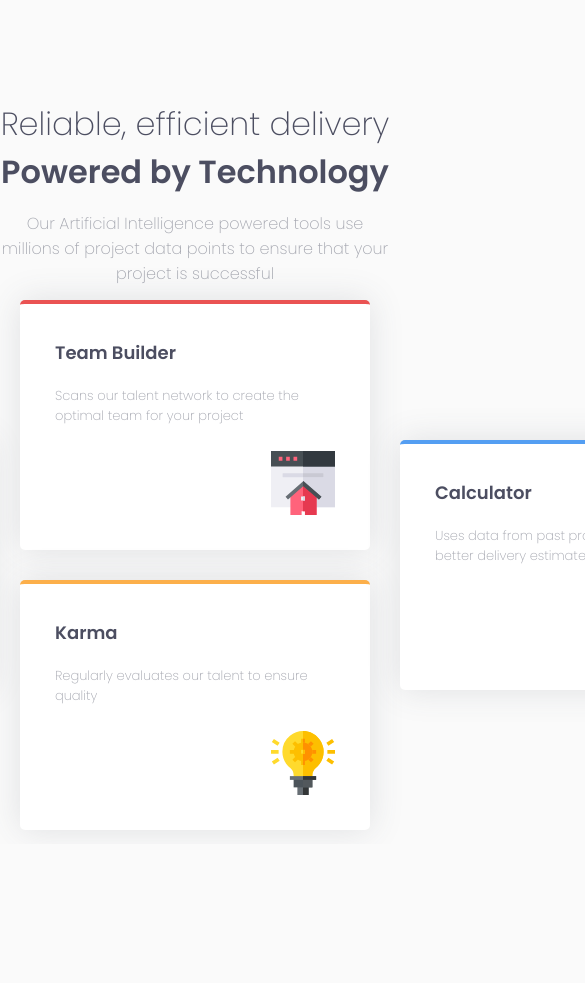
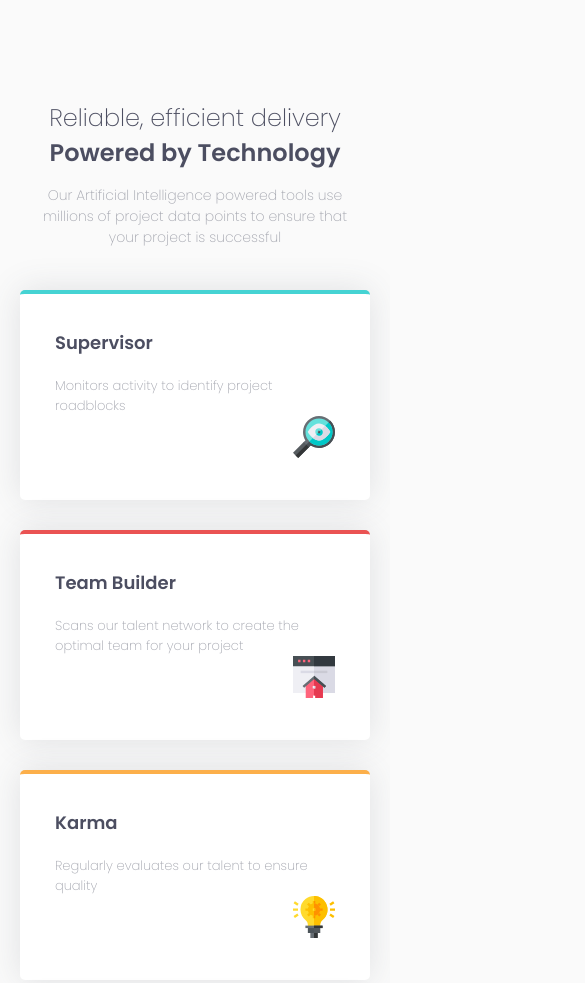
Before and after one commit to PA-frontend-mentor/challenge-08, a plain HTML site: page index.html in a window 390 px wide. Shown: the top 983 px of the page, 585 px wide, since content can reach past the window. Before the commit the page ends 844 px from the top, so only its background shows below. Drawn offline with Linux system fonts and the light colour scheme.

Commit message:
[ADD] phone version

```diff
--- a/style.scss
+++ b/style.scss
@@ -136,3 +136,84 @@ body {
     }
   }
 }
+
+@media only screen and (max-width: 1200px) {
+  main {
+    .cards {
+      grid-row-gap: 0 !important;
+      grid-template-areas:
+        "card1 card3"
+        "card2 card4" !important;
+
+      grid-template-columns: repeat(2, 1fr) !important;
+      .card {
+        &:nth-child(1) {
+          align-self: center !important;
+        }
+
+        &:nth-child(2) {
+          align-self: flex-start !important;
+        }
+
+        &:nth-child(3) {
+          align-self: center !important;
+        }
+
+        &:nth-child(4) {
+          align-self: flex-start !important;
+        }
+      }
+    }
+  }
+}
+
+@media only screen and (max-width: 790px) {
+  body {
+    height: fit-content;
+    overflow-x: hidden;
+  }
+
+  main {
+    padding: 5vh 0;
+
+    .header {
+      margin-bottom: 5vh;
+      width: 80%;
+      max-width: 570px;
+
+      h1 {
+        font-size: 24px !important;
+      }
+
+      p {
+        font-size: 14px !important;
+      }
+    }
+    .cards {
+      width: 90% !important;
+      justify-items: center;
+
+      grid-row-gap: 30px !important;
+      grid-template-areas:
+        "card1"
+        "card2"
+        "card3"
+        "card4" !important;
+
+      grid-template-columns: repeat(1, 1fr) !important;
+      grid-template-rows: repeat(4, 1fr) !important;
+
+      .card {
+        height: 210px !important;
+
+        .icon {
+          align-items: baseline !important;
+
+          img {
+            height: 66%;
+          }
+        }
+      }
+    }
+  }
+}
```
Also changed, not shown: style.css, 1 other file.
